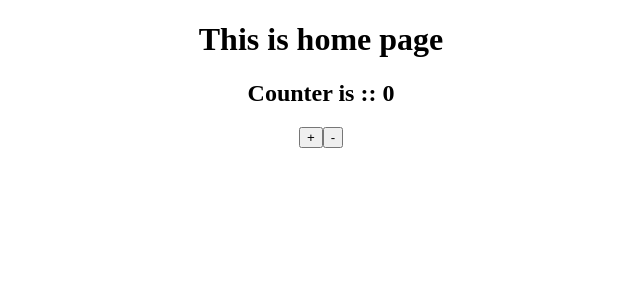
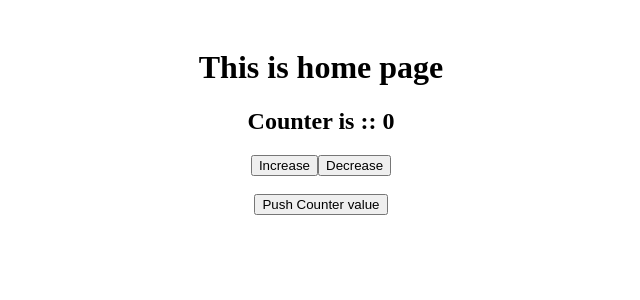
Before and after one commit to hossam2000ayman/composition-api-beginning, a Vue app: page / in a window 1280 px wide. Shown: the top 300 px of the page, without its empty margins (319-959 px from the left). Built offline with nearby package versions, Linux system fonts and the light colour scheme.

Commit message:
finalize part 6 which talk about watch in case of primitive and reference datatype

```diff
--- a/src/mixins/counter-mixins.js
+++ /dev/null
@@ -1,22 +0,0 @@
-import { ref } from "vue";
-
-const counterFunction = () => {
-  //Data fields
-  const counter = ref(0);
-
-  //Methods
-  const increment = () => {
-    counter.value++;
-  };
-  const decrement = () => {
-    if (counter.value > 0) {
-      counter.value--;
-    }
-  };
-
-  //Return values
-  return { counter, increment, decrement };
-};
-
-//export the counter function
-export default counterFunction;
--- a/src/view/HomePage.vue
+++ b/src/view/HomePage.vue
@@ -2,18 +2,49 @@
   <div class="home">
     <h1>This is home page</h1>
     <h2>Counter is :: {{ counter }}</h2>
-    <button @click="increment">+</button>
-    <button @click="decrement">-</button>
+
+    <button @click="counter++">Increase</button>
+    <button @click="counter--">Decrease</button>
+
+    <br />
+    <br />
+    <button @click="myArr.push(counter)">Push Counter value</button>
   </div>
 </template>
+<script setup>
+import { ref, watch } from "vue";
 
-<script setup>
-import counterFunction from "@/mixins/counter-mixins.js";
-const { counter, increment, decrement } = counterFunction();
+const counter = ref(0);
+
+//Watch on Primitive datatype
+watch(
+  //Watch on which Data (fields)
+  () => {
+    return counter.value;
+  },
+  //Callback function to execute when the watched data changes
+  //it recieves 2 optional arguments the new value and the old value
+  (/* newValue, oldValue */) => {
+    // console.log(`oldValue :: ${oldValue}`);
+    // console.log(`newValue :: ${newValue}`);
+    console.log("counter is :: ", counter.value);
+  }
+);
+
+//Watch on reference datatype like array and object
+//so how we can watch on reference datatype like a array or object ?
+//by adding arguments of object which declare a deep is true instead of false
+const myArr = ref([]);
+watch(
+  () => myArr.value,
+  (newValue) => console.log(newValue),
+  { deep: true } //deep dive on reference datatype like array or object
+);
 </script>
 
 <style scoped>
 .home {
   text-align: center;
+  padding: 20px;
 }
 </style>
```
